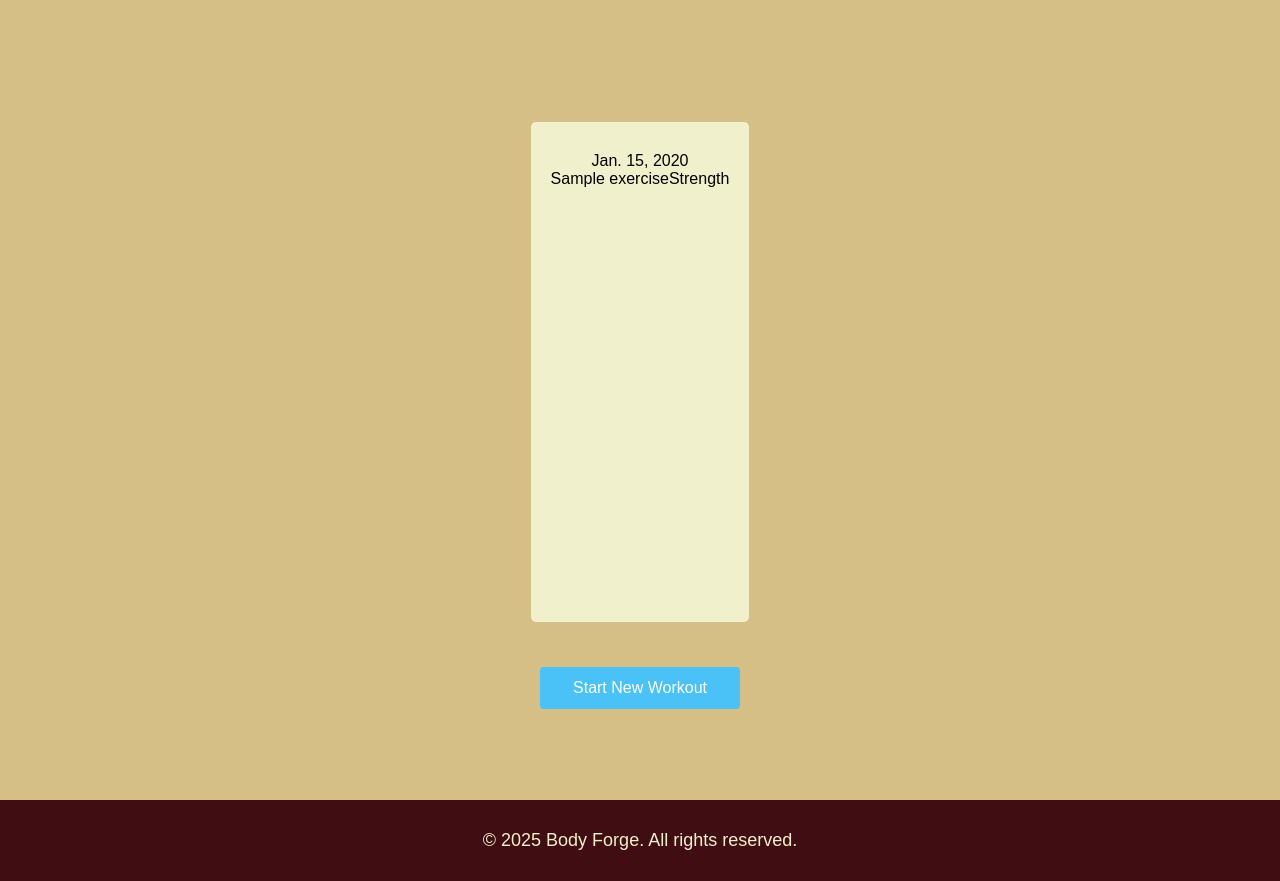
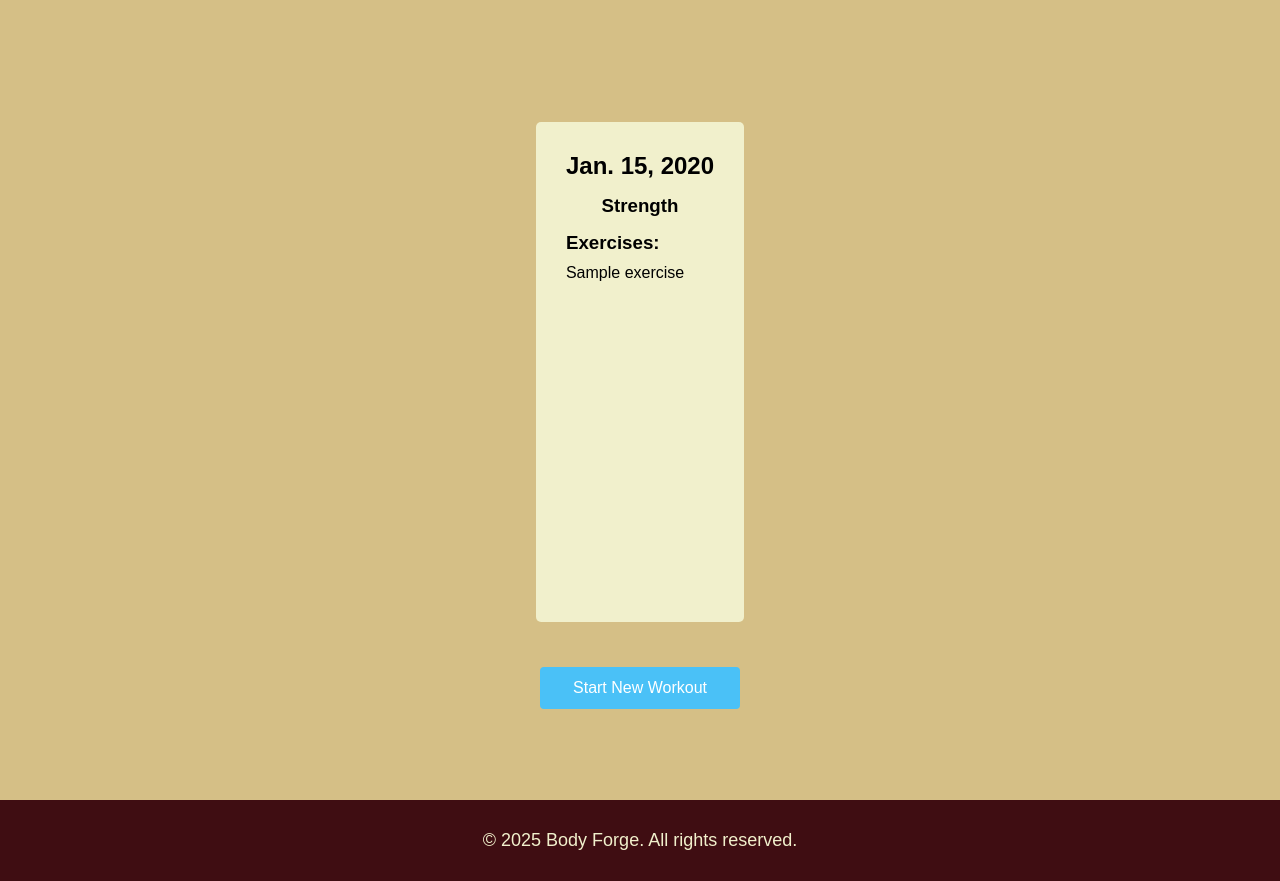
Before and after one commit to zlatin-r/body_forge, a Django app: page / in a window 1280 px wide. Shown: the part 114-995 px from the top of the page. Run offline with Django 5.2, Linux system fonts and the light colour scheme; a user stored in the database is signed in; tables that the repository leaves empty hold one stand-in row (values such as "Sample post"); grey boxes marked "Sample" are stand-in pictures.

Commit message:
changes added

```diff
--- a/static/css/common/home-page.css
+++ b/static/css/common/home-page.css
@@ -55,12 +55,32 @@
 
 .workout-card {
     display: flex;
+    gap: 15px;
     flex-direction: column;
     align-items: center;
     background-color: #f1f0cc;
-    padding: 30px 20px;
+    padding: 30px 30px;
     box-sizing: border-box;
     width: 100%;
     border-radius: 5px;
     height: 500px;
 }
+
+.workout-card:hover {
+    background-color: #edecd7;
+    transform: translateY(-2px);
+    box-shadow: 0 2px 4px rgba(0, 0, 0, 0.1);
+}
+
+.card-contend {
+    display: flex;
+    flex-direction: column;
+    gap: 10px;
+    width: 100%;
+}
+
+.card-contend ul {
+        display: flex;
+    flex-direction: column;
+    gap: 5px;
+}
--- a/templates/common/home-page.html
+++ b/templates/common/home-page.html
@@ -13,16 +13,22 @@
                         {% for workout in all_workouts %}
 
                             <div class="workout-card">
-                                <p>{{ workout.date }}</p>
+                                <h2>{{ workout.date }}</h2>
+                                <h3>{{ workout.workout_type }}</h3>
+
+                                <div class="card-contend">
+                                    <h3>Exercises:</h3>
+
                                     {% if workout.exercises.exists %}
                                         <ul>
                                             {% for exercise in workout.exercises.all %}
-                                            <li>{{ exercise.name }}{{ exercise.exercise_type }}</li>
+                                                <li>{{ exercise.name }}</li>
                                             {% endfor %}
                                         </ul>
                                     {% endif %}
+
                                 </div>
-
+                            </div>
                         {% endfor %}
                     </div>
                 {% endif %}
--- a/templates/exercises/exercise-create-page.html
+++ b/templates/exercises/exercise-create-page.html
@@ -41,6 +41,8 @@
 
                 <a href="{% url 'create-muscle-group' %}" class="new-muscle-group-btn">Add Muscle Groups</a>
 
+                <br>
+
                 <div class="label-input">
                     <label for="{{ form.exercise_type.id_for_label }}">Exercise Type</label>
                     {{ form.exercise_type }}
@@ -81,6 +83,7 @@
                     <button class="exercise-save-btn" type="submit">Create</button>
                     <a href="javascript:history.back()" class="exercise-create-back-btn">Back</a>
                 </div>
+
             </form>
         </div>
     </div>
```
Also changed, not shown: static/css/workouts/workout-create-page.css (+31 -14 lines), static/js/common/home-page.js (added). Lines whose indentation alone changed are shown as unchanged.
